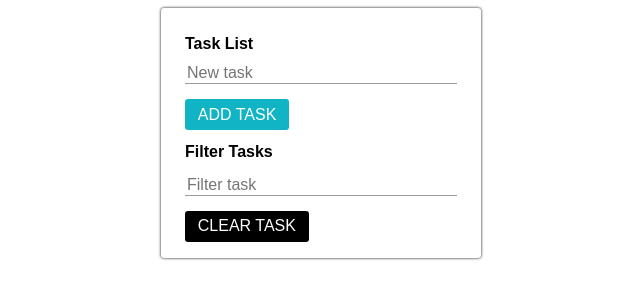
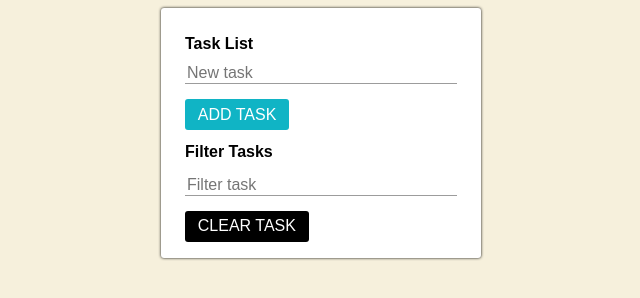
Before and after one commit to IAMDESMOND/task-list, a plain HTML site: page index.html in a window 1280 px wide. Shown: the whole page, without its empty margins (319-959 px from the left). Drawn offline with Linux system fonts and the light colour scheme.

Commit message:
added background

```diff
--- a/style.css
+++ b/style.css
@@ -2,6 +2,10 @@
     box-sizing: border-box;
     font-family: sans-serif;
     font-size: 16px;
+}
+
+body {
+    background: rgba(238, 226, 187, 0.514);
 }
 
 .main_container {
@@ -16,6 +20,7 @@
     -ms-border-radius: 3px;
     -o-border-radius: 3px;
     border-radius: 3px;
+    background: white;
 }
 
 .task_form,
```
